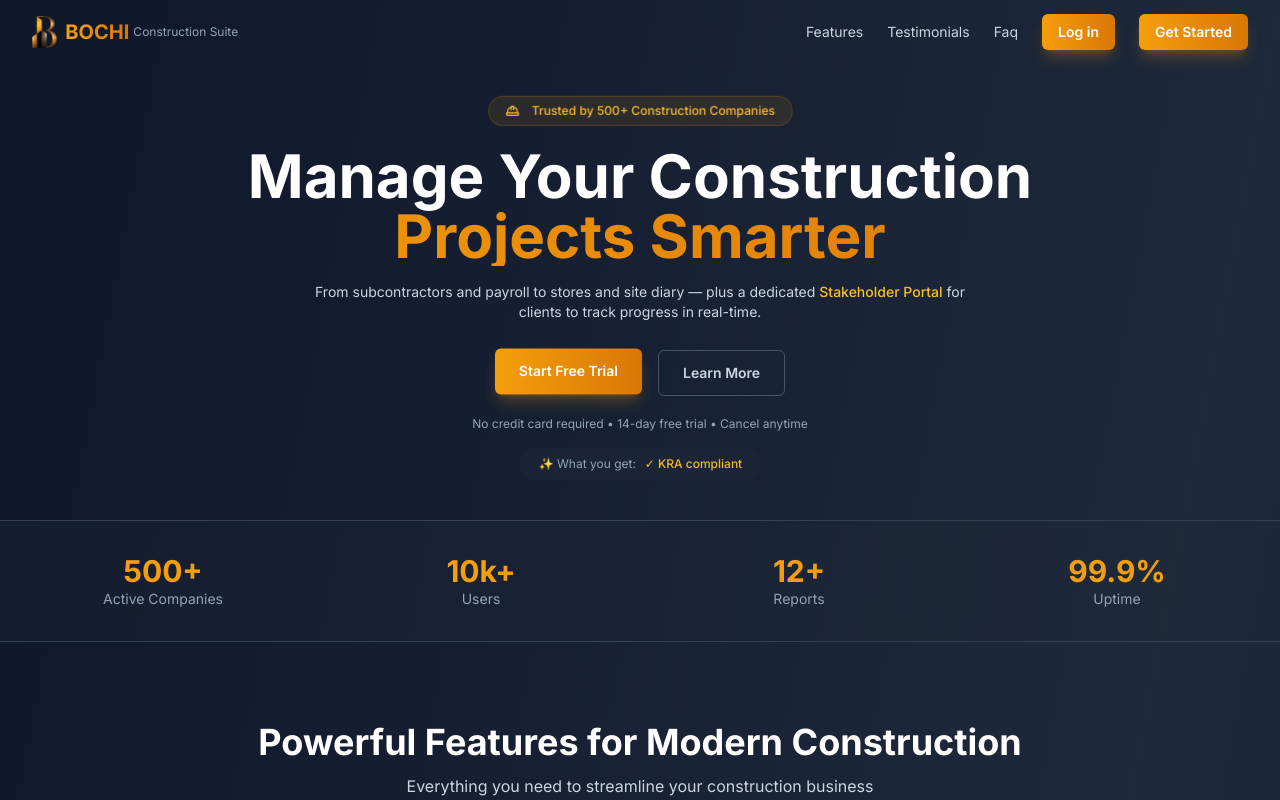
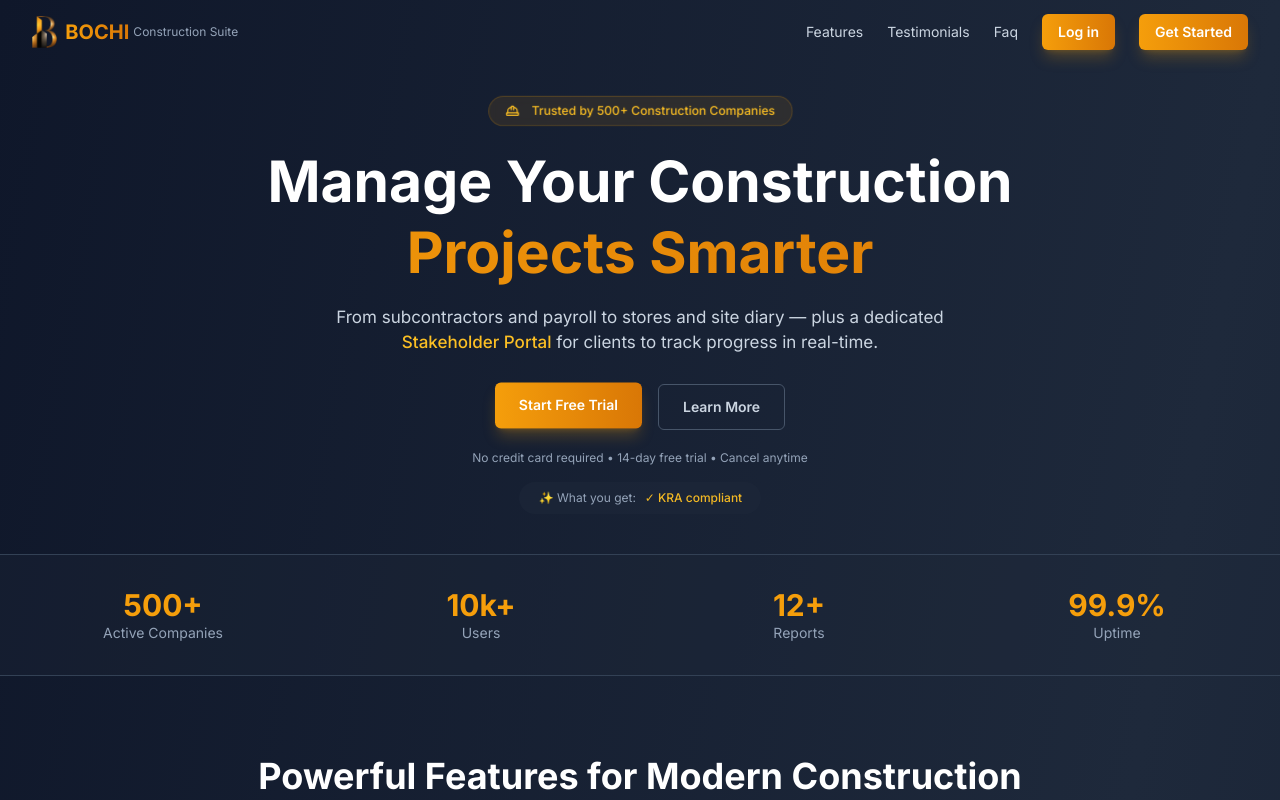
Before and after one commit to fedlimited/buildify, a React (Vite) app in the folder frontend/: page / in a window 1280 px wide. Shown: the top 800 px of the page. Built offline with nearby package versions, Linux system fonts and the light colour scheme; no server answers; the HTML template or start-up script is replaced by a standard one.

Commit message:
style: Reduce hero heading font size by 5% for better visual balance

```diff
--- a/frontend/src/components/LandingPage.tsx
+++ b/frontend/src/components/LandingPage.tsx
@@ -410,18 +410,15 @@ const faqs = [
 
 
 
-
-
-
-<h1 className="text-4xl md:text-6xl font-bold text-white mb-4 leading-tight">
+<h1 className="text-[34px] md:text-[57px] font-bold text-white mb-4 leading-tight">
   Manage Your Construction
   <span className="bg-gradient-to-r from-amber-500 to-amber-600 bg-clip-text text-transparent block"> Projects Smarter</span>
 </h1>
 
-<p className="text-sm text-slate-300 max-w-2xl mx-auto mb-7">
+
+<p className="text-[17px] text-slate-300 max-w-2xl mx-auto mb-7">
   From subcontractors and payroll to stores and site diary — plus a dedicated <span className="text-amber-400 font-medium">Stakeholder Portal</span> for clients to track progress in real-time.
 </p>
-
 
 
 
```
